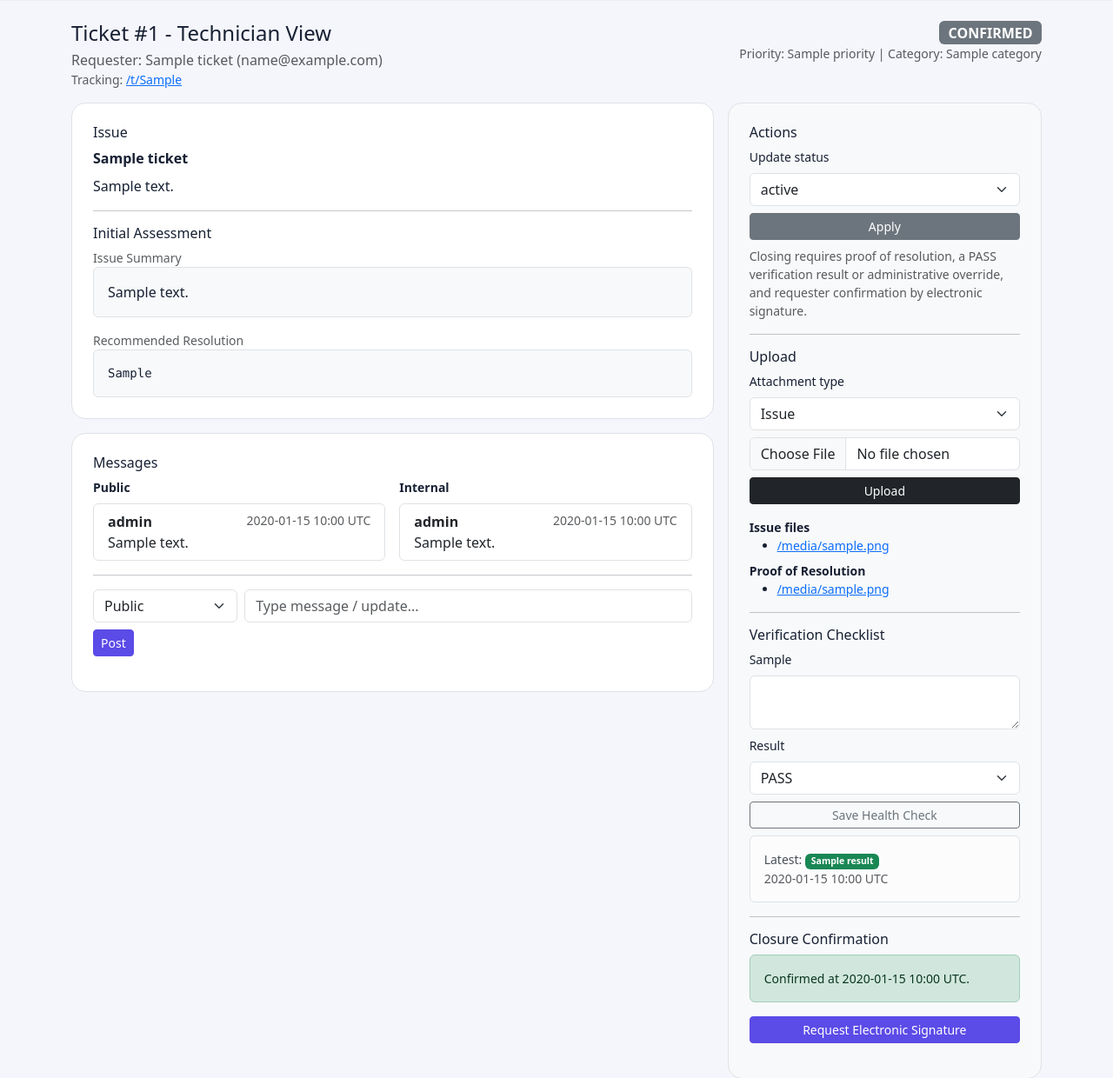
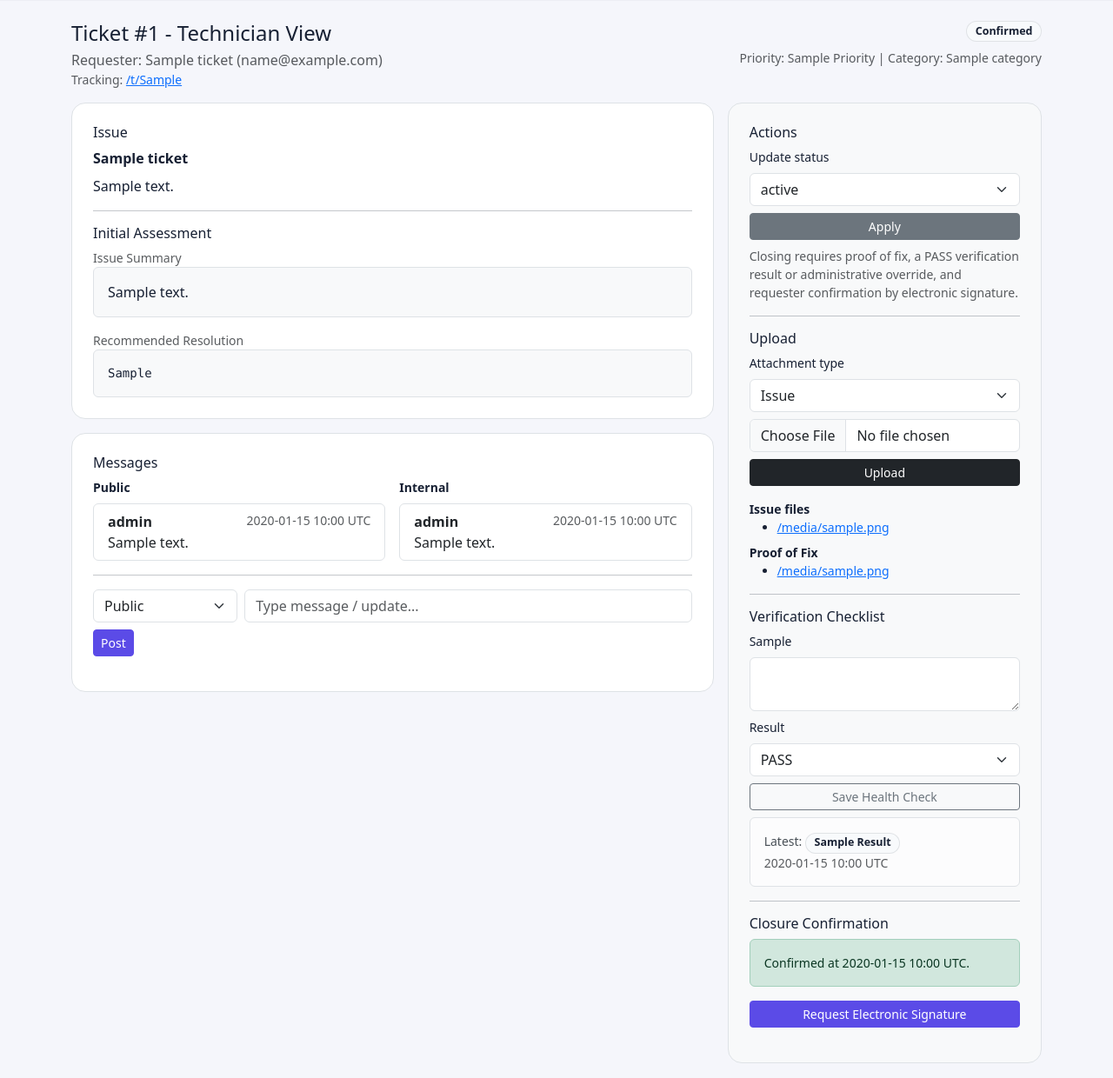
Before and after one commit to justin8ty/it-ticketer, a Flask app: template web/templates/tech_ticket.html in a window 1280 px wide. Shown: the part 81-1321 px from the top of the page at 87% size. Run offline with Flask 3, Linux system fonts and the light colour scheme; the template is opened without the code that fills it: most values are stand-ins (such as "Sample title", 1, 10 or a date in 2020); parts of the project's set-up code (start-up, migrations or seed data) failed here and were passed over.

Commit message:
Add status and priority UI chips across templates

```diff
--- /dev/null
+++ b/web/templates/_ui.html
@@ -0,0 +1,35 @@
+{% macro status_chip(value) -%}
+  {% set raw = value or "Unknown" %}
+  {% set v = raw|upper %}
+  {% if v == "CLOSED" %}
+    {% set tone = "success" %}
+  {% elif v in ["PENDING_CONFIRMATION", "PENDING", "WAITING"] %}
+    {% set tone = "warning" %}
+  {% elif v in ["REOPENED", "FAIL", "FAILED", "BLOCKED"] %}
+    {% set tone = "danger" %}
+  {% elif v in ["IN_PROGRESS", "PASS", "PASSED"] %}
+    {% set tone = "info" %}
+  {% elif v == "NEW" %}
+    {% set tone = "primary" %}
+  {% else %}
+    {% set tone = "" %}
+  {% endif %}
+  <span class="status-chip {{ tone }}">{{ raw|replace("_", " ")|title }}</span>
+{%- endmacro %}
+
+{% macro priority_chip(value) -%}
+  {% set raw = value or "Unknown" %}
+  {% set v = raw|upper %}
+  {% if v == "URGENT" %}
+    {% set tone = "danger" %}
+  {% elif v == "HIGH" %}
+    {% set tone = "warning" %}
+  {% elif v == "MEDIUM" %}
+    {% set tone = "info" %}
+  {% elif v == "LOW" %}
+    {% set tone = "success" %}
+  {% else %}
+    {% set tone = "" %}
+  {% endif %}
+  <span class="status-chip {{ tone }}">{{ raw|replace("_", " ")|title }}</span>
+{%- endmacro %}
--- a/web/templates/admin_technicians.html
+++ b/web/templates/admin_technicians.html
@@ -67,12 +67,12 @@
                 <td>#{{ t.id }}</td>
                 <td>{{ t.name }}</td>
                 <td class="text-muted small">{{ t.email }}</td>
-                <td><span class="badge text-bg-light">{{ t.skill_group }}</span></td>
+                <td><span class="status-chip">{{ t.skill_group }}</span></td>
                 <td>
                   {% if t.is_active %}
-                    <span class="badge text-bg-success">Yes</span>
+                    <span class="status-chip success">Active</span>
                   {% else %}
-                    <span class="badge text-bg-danger">No</span>
+                    <span class="status-chip danger">Inactive</span>
                   {% endif %}
                 </td>
                 <td class="text-end">
--- a/web/templates/index.html
+++ b/web/templates/index.html
@@ -53,7 +53,7 @@
           <div class="home-eyebrow">Tracking</div>
           <h2 class="h3 mb-2">Open your ticket in one step</h2>
           <p class="text-muted mb-0">
-            Paste the full tracking link or just the private token. Your ticket page will show status, public replies, proof of resolution, and confirmation requests.
+            Paste the full tracking link or just the private token. Your ticket page will show status, public replies, proof of fix, and confirmation requests.
           </p>
         </div>
       </div>
@@ -111,7 +111,7 @@
           <div class="home-step">
             <div class="home-step-number">03</div>
             <h3 class="h6">Follow updates and confirm closure</h3>
-            <p class="text-muted small mb-0">Review technician updates, proof of resolution, and sign once the issue is resolved.</p>
+            <p class="text-muted small mb-0">Review technician updates, proof of fix, and sign once the issue is resolved.</p>
           </div>
         </div>
       </div>
--- a/web/templates/submitted.html
+++ b/web/templates/submitted.html
@@ -1,4 +1,5 @@
 {% extends "base.html" %}
+{% import "_ui.html" as ui %}
 {% block content %}
 <div class="row justify-content-center">
   <div class="col-lg-9">
@@ -9,7 +10,7 @@
           <h1 class="h3 mb-1">Keep your tracking link</h1>
           <p class="text-muted mb-0">Use this private link to review technician updates, proof of fix, and closure confirmation.</p>
         </div>
-        <span class="status-chip info">{{ ticket.status }}</span>
+        {{ ui.status_chip(ticket.status) }}
       </div>
 
       <div class="row g-3 mb-4">
@@ -63,7 +64,7 @@
             </div>
             <div class="col-md-4">
               <div class="text-muted small">Priority</div>
-              <div class="fw-semibold">{{ ticket.priority }}</div>
+              {{ ui.priority_chip(ticket.priority) }}
             </div>
             <div class="col-md-4">
               <div class="text-muted small">Assigned Technician</div>
--- a/web/templates/tech_ticket.html
+++ b/web/templates/tech_ticket.html
@@ -1,4 +1,5 @@
 {% extends "base.html" %}
+{% import "_ui.html" as ui %}
 {% block content %}
 <div class="d-flex justify-content-between align-items-start mb-3">
   <div>
@@ -7,8 +8,8 @@
     <div class="text-muted small">Tracking: <a href="{{ url_for('track', token=ticket.tracking_token) }}" target="_blank">/t/{{ ticket.tracking_token }}</a></div>
   </div>
   <div class="text-end">
-    <div class="badge text-bg-secondary fs-6">{{ ticket.status }}</div>
-    <div class="text-muted small">Priority: {{ ticket.priority }} | Category: {{ ticket.category }}</div>
+    {{ ui.status_chip(ticket.status) }}
+    <div class="text-muted small mt-2">Priority: {{ ticket.priority|replace("_", " ")|title }} | Category: {{ ticket.category }}</div>
   </div>
 </div>
 
@@ -109,7 +110,7 @@
         </select>
         <button class="btn btn-secondary btn-sm mt-2 w-100" type="submit">Apply</button>
         <div class="small text-muted mt-2">
-          Closing requires proof of resolution, a PASS verification result or administrative override, and requester confirmation by electronic signature.
+          Closing requires proof of fix, a PASS verification result or administrative override, and requester confirmation by electronic signature.
         </div>
       </form>
 
@@ -120,7 +121,7 @@
         <label class="form-label small">Attachment type</label>
         <select class="form-select" name="attachment_type">
           <option value="Issue">Issue</option>
-          <option value="Proof-of-Fix">Proof of Resolution</option>
+          <option value="Proof-of-Fix">Proof of Fix</option>
         </select>
         <input class="form-control mt-2" type="file" name="file" required>
         <button class="btn btn-dark btn-sm mt-2 w-100" type="submit">Upload</button>
@@ -136,7 +137,7 @@
           </ul>
         {% else %}<div class="text-muted">None</div>{% endif %}
 
-        <div class="fw-semibold mt-2">Proof of Resolution</div>
+        <div class="fw-semibold mt-2">Proof of Fix</div>
         {% if proof_files %}
           <ul class="mb-0">
           {% for a in proof_files %}
@@ -169,7 +170,7 @@
 
       {% if health %}
         <div class="alert alert-light border small mb-0">
-          Latest: <span class="badge text-bg-success">{{ health.result }}</span><br>
+          Latest: {{ ui.status_chip(health.result) }}<br>
           <span class="text-muted">{{ health.created_at.strftime("%Y-%m-%d %H:%M") }} UTC</span>
         </div>
       {% endif %}
@@ -187,7 +188,7 @@
         </div>
       {% else %}
         <div class="text-muted small">
-          Request confirmation after proof of resolution and a PASS verification result, or after an administrative override. The requester signs on the tracking page.
+          Request confirmation after proof of fix and a PASS verification result, or after an administrative override. The requester signs on the tracking page.
         </div>
       {% endif %}
 
```
Also changed, not shown: web/templates/admin_dashboard.html (+5 -4 lines), web/templates/tech_dashboard.html (+9 -8 lines), web/templates/track.html (+4 -3 lines).
